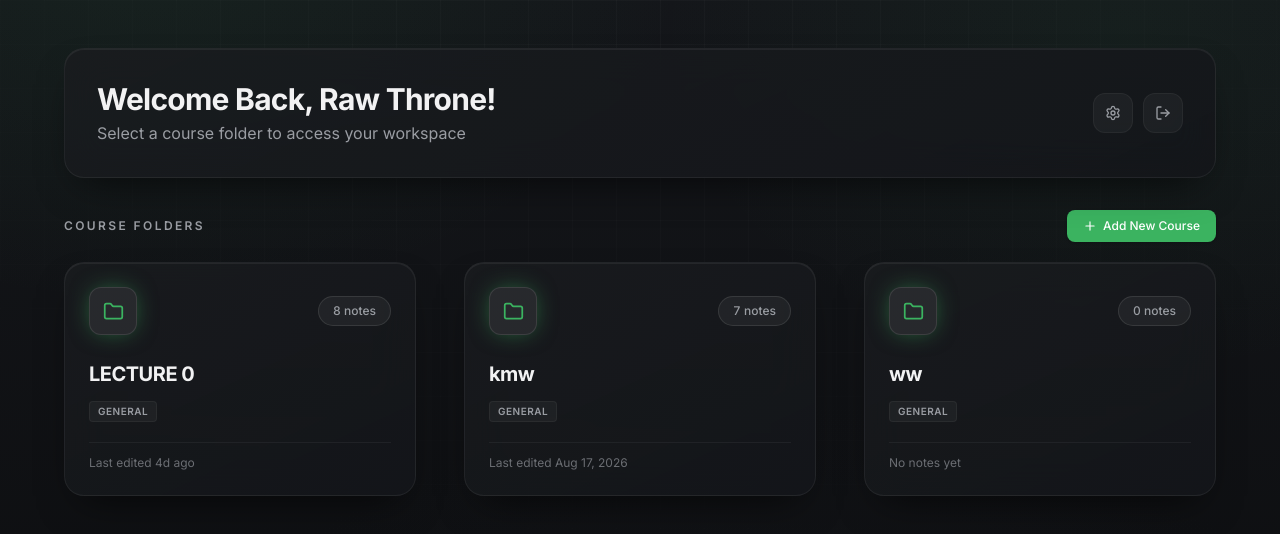
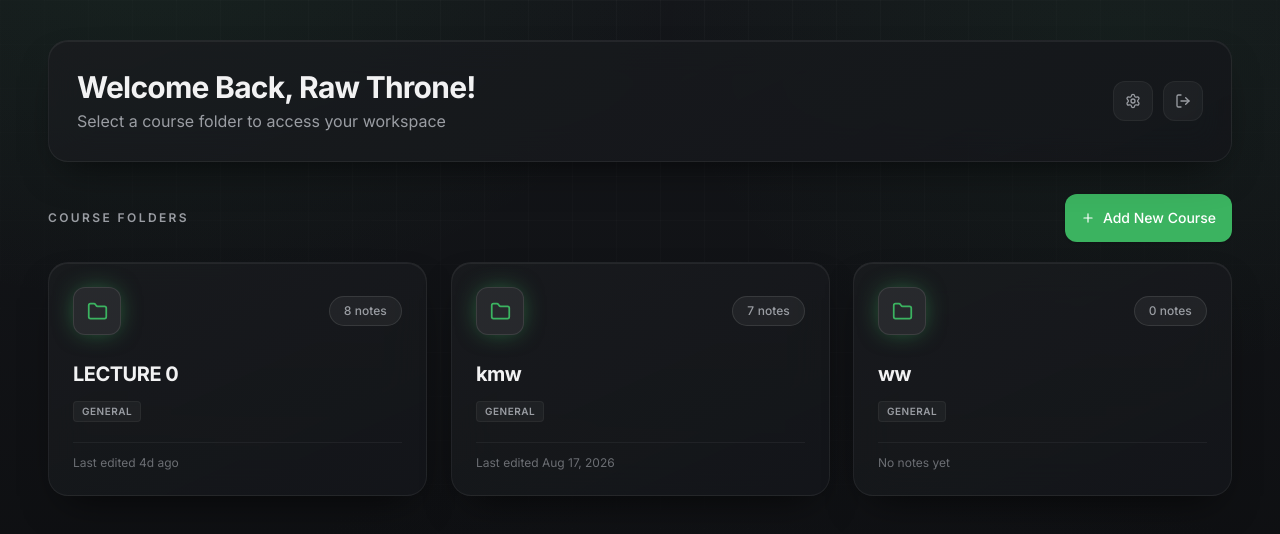
Before and after one commit to cartechautoservice447-collab/lumino, a React (Vite) app: page / in a window 1280 px wide. Shown: the top 534 px of the page. Built offline with nearby package versions, Linux system fonts and the light colour scheme.

Commit message:
Calibrate course page controls and card grid

```diff
--- a/src/components/CourseFoldersScreen.tsx
+++ b/src/components/CourseFoldersScreen.tsx
@@ -19,14 +19,14 @@ export const CourseFoldersScreen: React.FC = () => {
   const [isSettingsModalOpen, setIsSettingsModalOpen] = useState(false);
 
   return (
-    <main className="app-backdrop relative min-h-screen w-full overflow-x-hidden text-[#f2f2f3] py-8 sm:py-10 lg:py-12 px-6 sm:px-8 md:px-12 lg:px-16 flex flex-col justify-start">
+    <main className="app-backdrop relative min-h-screen w-full overflow-x-hidden text-[#f2f2f3] py-6 sm:py-8 lg:py-10 px-5 sm:px-7 md:px-10 lg:px-12 flex flex-col justify-start">
       {/* Subtle grain texture overlay matching reference */}
       <div className="grain-overlay pointer-events-none absolute inset-0" />
 
       {/* Centered container with max-width: 1536px (max-w-screen-2xl) producing 192px margins at 1920px width */}
-      <div className="relative w-full max-w-[1536px] max-w-screen-2xl mx-auto space-y-6 sm:space-y-8">
+      <div className="relative w-full max-w-[1400px] mx-auto space-y-6 sm:space-y-8">
         {/* Full-width Welcome Banner Glass Card with animate-panel-in */}
-        <header className="glass-panel animate-panel-in flex flex-wrap items-center justify-between gap-4 rounded-2xl p-6 sm:p-8 shadow-xl">
+        <header className="glass-panel animate-panel-in flex flex-wrap items-center justify-between gap-4 p-6 sm:p-7 shadow-xl">
           <div className="space-y-1">
             <h1 className="text-2xl sm:text-3xl font-bold tracking-tight text-[#f2f2f3]">
               Welcome Back, {user.name}!
@@ -40,7 +40,7 @@ export const CourseFoldersScreen: React.FC = () => {
             {/* Gear Settings Button */}
             <button
               onClick={() => setIsSettingsModalOpen(true)}
-              className="w-10 h-10 rounded-xl border border-white/5 bg-white/[0.04] flex items-center justify-center text-[#9a9da3] hover:text-[#f2f2f3] hover:bg-white/[0.08] transition-colors cursor-pointer"
+              className="lumino-icon-button rounded-xl border border-white/5 bg-white/[0.04] flex items-center justify-center text-[#9a9da3] hover:text-[#f2f2f3] hover:bg-white/[0.08] transition-colors cursor-pointer"
               title="Settings"
               aria-label="Settings"
             >
@@ -72,7 +72,7 @@ export const CourseFoldersScreen: React.FC = () => {
             {/* Button styled using exact #3bb360 token and reference hover scale */}
             <button
               onClick={() => setIsAddModalOpen(true)}
-              className="px-4 py-2 rounded-lg bg-[#3bb360] text-white text-xs font-medium flex items-center gap-1.5 shadow-sm cursor-pointer transition-transform duration-200 hover:scale-[1.02] active:scale-[0.99]"
+              className="lumino-primary-action px-4 bg-[#3bb360] text-white text-sm font-medium flex items-center gap-2 shadow-sm cursor-pointer transition-transform duration-200 hover:scale-[1.02] active:scale-[0.99]"
               style={{ backgroundColor: '#3bb360' }}
             >
               <Plus className="w-3.5 h-3.5" />
@@ -81,7 +81,7 @@ export const CourseFoldersScreen: React.FC = () => {
           </div>
 
           {/* Grid of Course Cards with gap-12 (3rem / 48px) matching ~3% container width */}
-          <div className="grid grid-cols-1 md:grid-cols-2 lg:grid-cols-3 gap-12">
+          <div className="grid grid-cols-1 md:grid-cols-2 lg:grid-cols-3 gap-6">
             {collections.map((collection, index) => (
               <CourseFolderCard
                 key={collection.id}
```
